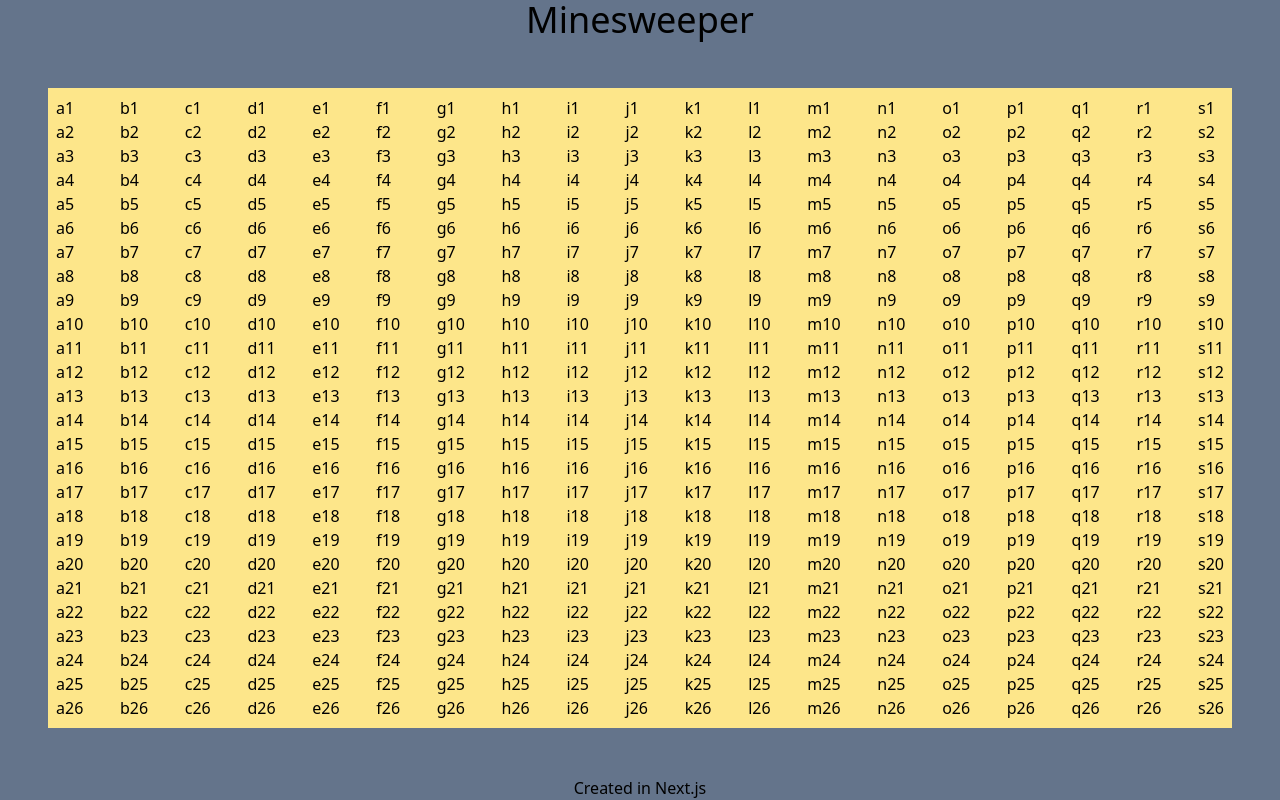
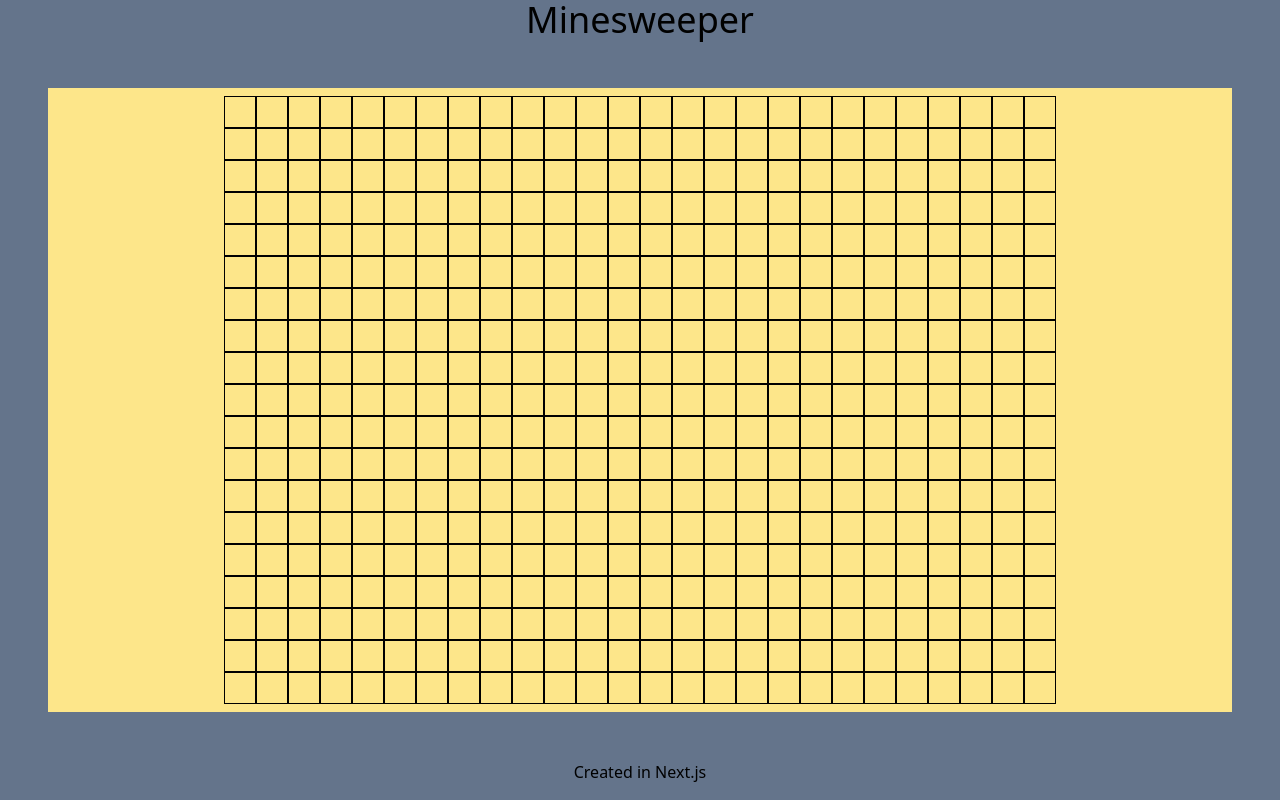
Before and after one commit to beckoningstranger/next-mines, a Next.js app: page / in a window 1280 px wide. Built offline with nearby package versions, Linux system fonts and the light colour scheme.

Commit message:
Basic formatting and handle click events

```diff
--- a/app/page.tsx
+++ b/app/page.tsx
@@ -1,5 +1,4 @@
 import PlayingField from "@/components/PlayingField";
-
 import { createGame } from "@/lib/create-game";
 
 export default function Home() {
--- a/components/PlayingField.tsx
+++ b/components/PlayingField.tsx
@@ -5,11 +5,13 @@ interface PlayingFieldProps {
 }
 
 const PlayingField = ({ game }: PlayingFieldProps) => {
+  console.log(`[PlayingField rendering]...`);
   return (
-    <div className="flex justify-between w-100 bg-amber-200 p-2 m-12">
+    <div className="flex flex-col w-100 bg-amber-200 p-2 m-12">
+      <div id="playing-field">
         {game.map((row, index) => {
           return (
-          <div key={index}>
+            <div className="flex flex-row justify-center" key={index}>
               {row.map((square, index) => (
                 <Square
                   key={index}
@@ -18,12 +20,14 @@ const PlayingField = ({ game }: PlayingFieldProps) => {
                   marked={square.marked}
                   revealed={square.revealed}
                   neighbors={square.neighbors}
+                  neighboringMines={1}
                 />
               ))}
             </div>
           );
         })}
       </div>
+    </div>
   );
 };
 
--- a/components/Square.tsx
+++ b/components/Square.tsx
@@ -1,4 +1,7 @@
-import React from "react";
+"use client";
+
+import { MouseEvent, useState } from "react";
+import { GiJasmine, GiLandMine } from "react-icons/gi";
 
 interface SquareProps {
   name: string;
@@ -6,10 +9,37 @@ interface SquareProps {
   marked: boolean;
   mined: boolean;
   neighbors: string[];
+  neighboringMines: number;
 }
 
 const Square = ({ name, revealed, marked, mined, neighbors }: SquareProps) => {
-  return <div>{name}</div>;
+  console.log(`[Square ${name} rendering]...`);
+
+  const [clicked, setClicked] = useState(revealed);
+
+  const handleLeftClick = (e: MouseEvent) => {
+    console.log("LeftClick");
+    if (mined) {
+      console.log("Boom!!");
+    }
+    setClicked(true);
+  };
+
+  const handleRightClick = (e: MouseEvent): void => {
+    e.preventDefault();
+    console.log("RightClick");
+  };
+
+  const styles = "w-8 h-8 border border-black flex justify-center items-center";
+  return (
+    <div id={name} onClick={handleLeftClick} onContextMenu={handleRightClick}>
+      {mined && clicked ? (
+        <GiJasmine className={styles} />
+      ) : (
+        <div className={styles}>{clicked && neighbors.length}</div>
+      )}
+    </div>
+  );
 };
 
 export default Square;
--- a/package.json
+++ b/package.json
@@ -11,7 +11,8 @@
   "dependencies": {
     "next": "14.0.1",
     "react": "^18",
-    "react-dom": "^18"
+    "react-dom": "^18",
+    "react-icons": "^4.11.0"
   },
   "devDependencies": {
     "@types/node": "^20",
```
Also changed, not shown: 1 other file (tests, documents, lock files or other folders). Lines whose indentation alone changed are shown as unchanged.
